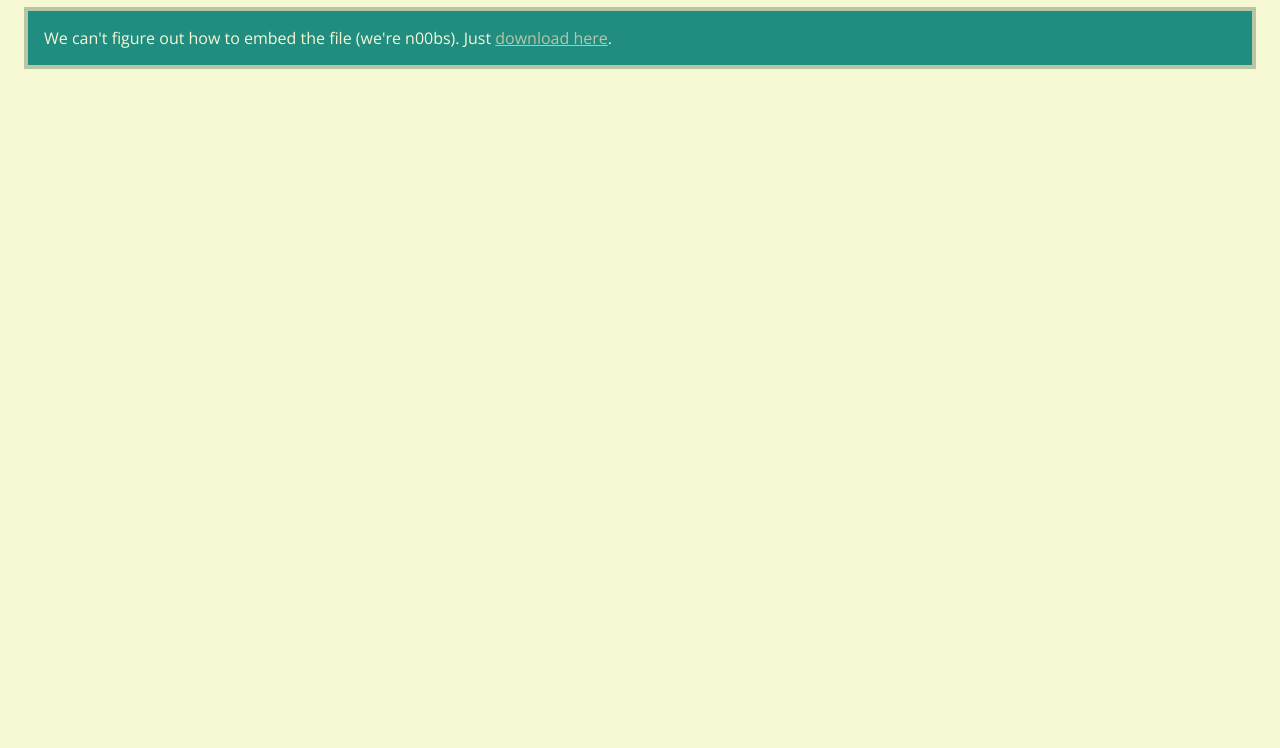
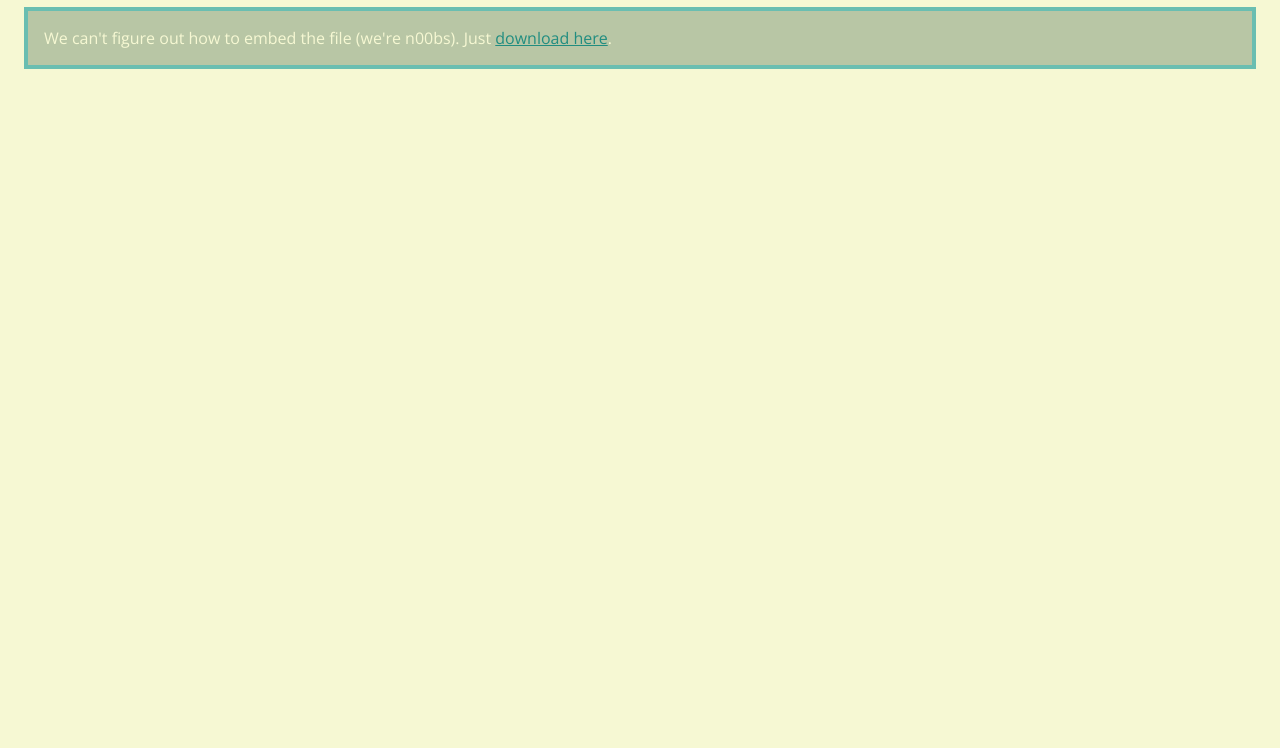
Before and after one commit to hahd/communotey.github.io, a plain HTML site: page pdftest.html in a window 1280 px wide. Shown: the part 73-821 px from the top of the page. Drawn offline with nearby package versions, Linux system fonts and the light colour scheme.

Commit message:
Changed some colours?
Just about to test with bootstrap

```diff
--- a/pdftest.html
+++ b/pdftest.html
@@ -13,7 +13,7 @@ A:visited {
 	COLOR: #192E45 /*The color of the visited link*/
 }
 A:link {
-	COLOR: #B8C6A5 /*The color of the link*/
+	COLOR: #218D80 /*The color of the link*/
 }
 
 #pdf {
@@ -23,7 +23,7 @@ A:link {
 	width: 98%;
 	height: 85%;
 	margin: 2em auto;
-	border: 10px solid #B8C6A5;
+	border: 10px solid #6ABEB1;
 }
 
 #pdf p {
@@ -38,11 +38,10 @@ A:link {
 #statement {
 	padding: 1em;
 	margin: 1em;
-	border: solid 4px #B8C6A5;
+	border: solid 4px #6ABEB1;
 	font-family: 'Open Sans', sans-serif;
 	font-size: medium;
-	background: #218D80;
-	color: #F6F8D3;
+	background: #B8C6A5;
 }
 
 .success {
@@ -86,7 +85,7 @@ and the HTML object in htmlObj.
 */
 var pObj = new PDFObject({
 
-	url: "t1sol.pdf",
+	url: "https://communotey.github.io/t1sol.pdf",
 	id: "myPDF",
 
 	pdfOpenParams: {
```
Also changed, not shown: universitySelect.html (renamed from Layouts/universitySelect.html).
